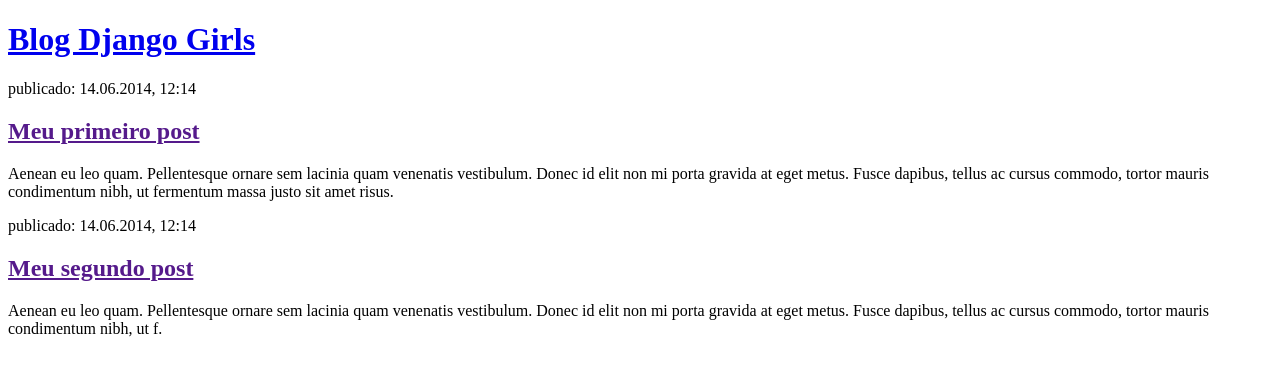
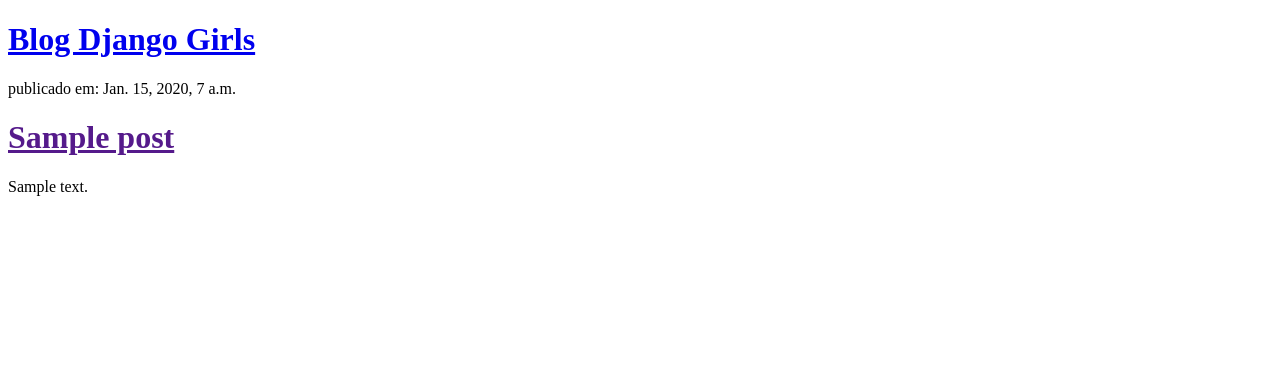
Before and after one commit to JoaoVitor17Silva/my-first-blog, a Django app: template blogum/templates/blogum/post_list.html in a window 1280 px wide. Shown: the top 376 px of the page. Run offline with Django 3.2, Linux system fonts and the light colour scheme; the template is opened without the code that fills it: values that come from a table or form of the project are taken from there, others are empty; tables that the repository leaves empty hold one stand-in row (values such as "Sample post").

Commit message:
Agora estadinanmico

```diff
--- a/blogum/templates/blogum/post_list.html
+++ b/blogum/templates/blogum/post_list.html
@@ -8,16 +8,13 @@
 	<div>
 		<h1><a href="/">Blog Django Girls</a></h1>
 	</div>
-    <div>
-      <p>publicado: 14.06.2014, 12:14</p>
-      <h2><a href="">Meu primeiro post</a></h2>
-      <p>Aenean eu leo quam. Pellentesque ornare sem lacinia quam venenatis vestibulum. Donec id elit non mi porta gravida at eget metus. Fusce dapibus, tellus ac cursus commodo, tortor mauris condimentum nibh, ut fermentum massa justo sit amet risus.</p>
-    </div>
 
-    <div>
-	   <p>publicado: 14.06.2014, 12:14</p>
-       <h2><a href="">Meu segundo post</a></h2>
-       <p>Aenean eu leo quam. Pellentesque ornare sem lacinia quam venenatis vestibulum. Donec id elit non mi porta gravida at eget metus. Fusce dapibus, tellus ac cursus commodo, tortor mauris condimentum nibh, ut f.</p>
-    </div>
+	{% for post in posts %}
+	    <div>
+	        <p>publicado em: {{ post.published_date }}</p>
+	        <h1><a href="">{{ post.title }}</a></h1>
+	        <p>{{ post.text|linebreaksbr }}</p>
+	    </div>
+	{% endfor %}
 </body>
 </html>
```
Also changed, not shown: blogum/views.py (+8 -1 lines).
